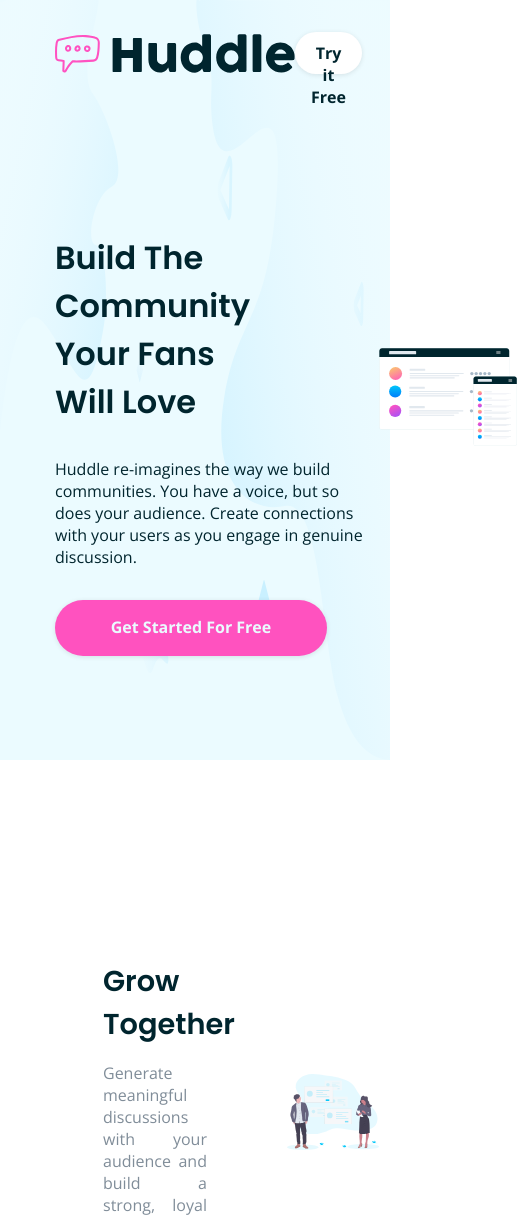
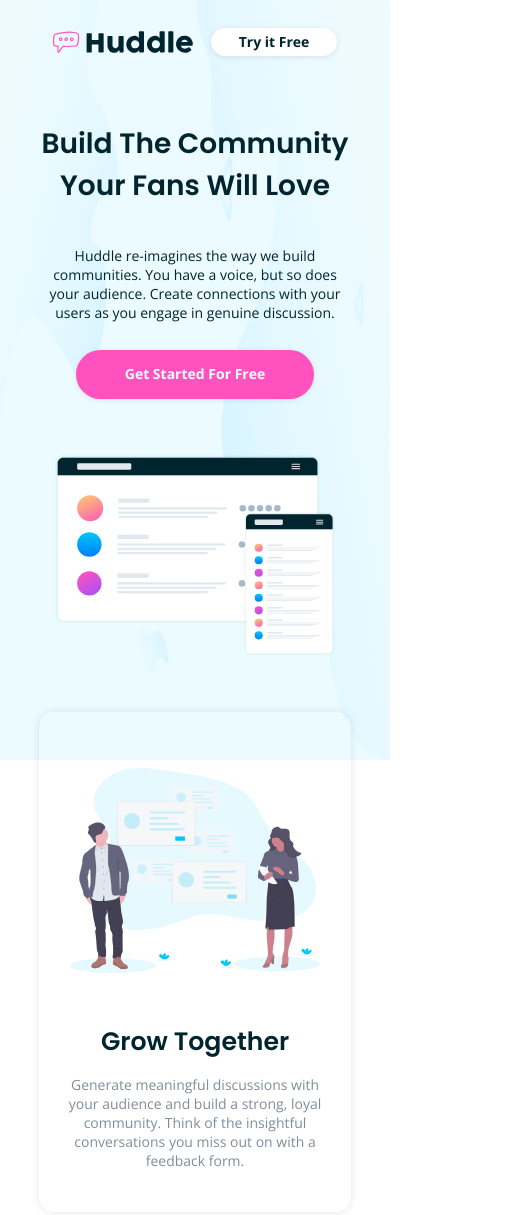
Before and after one commit to NeradoOne/HuddleLandingPage, a plain HTML site: page index.html in a window 390 px wide. Shown: the top 1215 px of the page, 518 px wide, since content can reach past the window. Drawn offline with nearby package versions, Linux system fonts and the light colour scheme.

Commit message:
added media queries

```diff
--- a/index.html
+++ b/index.html
@@ -12,14 +12,14 @@
   <!--  FontAwesome -->
   <link rel="stylesheet" href="https://cdnjs.cloudflare.com/ajax/libs/font-awesome/5.13.1/css/all.min.css">
   <!--  Custom CSS  -->
-  <link rel="stylesheet" href="style.css">
+  <link rel="stylesheet" href="./style.css">
 
 </head>
 <body>
 <main class="container" >
   <img class="bg desktop" src="./images/bg-hero-desktop.svg" alt="">
   <header class="head-bar" >
-    <img src="/images/logo.svg" alt="Huddle Logotype">
+    <img src="./images/logo.svg" alt="Huddle Logotype">
     <a class="btn btn-w" href="#">Try it Free</a>
   </header>
   <section class="content main">
@@ -35,7 +35,7 @@
     <h2 class="subtitle" >Grow Together</h2>
     <p>Generate meaningful discussions with your audience and build a strong, loyal community. Think of the insightful conversations you miss out on with a feedback form.</p>
   </article>
-    <img src="/images/illustration-grow-together.svg" alt="Grow Together Ilustation" >
+    <img src="./images/illustration-grow-together.svg" alt="Grow Together Ilustation" >
   </section>
   <section class="content content-2">
     <article>
@@ -49,7 +49,7 @@
     <h2 class="subtitle" >Your Users</h2>
     <p>It takes no time at all to integrate Huddle with your app's authentication solution. This means, once signed in to your app, your users can start chatting immediately.</p>
   </article>
-    <img src="/images/illustration-your-users.svg" alt="Users Ilustation" >
+    <img src="./images/illustration-your-users.svg" alt="Users Ilustation" >
   </section>
 </main>
 <footer>
--- a/style.css
+++ b/style.css
@@ -1,56 +1,62 @@
-.attribution { font-size: 11px; text-align: center; }
-.attribution a { color: hsl(228, 45%, 44%); }
+.attribution {
+  font-size: 11px;
+  text-align: center;
+}
+.attribution a {
+  color: hsl(228, 45%, 44%);
+}
 
-:root{
+:root {
   --pink: hsl(322, 100%, 66%);
   --dark: hsl(192, 100%, 9%);
   --gray: hsl(208, 11%, 55%);
   --ligth: hsl(193, 100%, 96%);
 }
 
-body{
+body {
   margin: 0;
   padding: 0;
-    font-family: 'Open Sans', sans-serif;
+  font-family: "Open Sans", sans-serif;
   color: var(--gray);
   overflow-x: hidden;
 }
-h1, h2{
-    font-family: 'Poppins', sans-serif;
+h1,
+h2 {
+  font-family: "Poppins", sans-serif;
   font-weight: 600;
   color: var(--dark);
 }
 
-img{
+img {
   align-self: center;
   width: 50%;
   height: 50%;
 }
 
-.bg{
+.bg {
   margin: 0;
   padding: 0;
   background-color: var(--ligth);
   position: absolute;
   z-index: -1;
-    top :0;
-    left:0;
+  top: 0;
+  left: 0;
   width: 100vw;
   max-height: 800px;
   height: 90vh;
 }
 
-.head-bar{
+.head-bar {
   display: flex;
   justify-content: space-between;
   align-items: center;
   margin: 2em 0;
   padding: 0 1em;
 }
-.head-bar img{
+.head-bar img {
   width: 15em;
 }
-.btn{
+.btn {
   text-align: center;
   text-decoration: none;
   font-weight: bold;
@@ -58,23 +64,23 @@ img{
   height: 1em;
   padding: 1em;
   border-radius: 50px;
-    box-shadow: 0 1px 5px rgba(0, 0, 0, .1);
-    transition: box-shadow .3s ease-in-out, text-shadow .3s ease-in-out;
+  box-shadow: 0 1px 5px rgba(0, 0, 0, 0.1);
+  transition: box-shadow 0.3s ease-in-out, text-shadow 0.3s ease-in-out;
 }
-.btn-w{
-    padding-top: .63em;
+.btn-w {
+  padding-top: 0.63em;
   background-color: #fff;
   color: var(--dark);
 }
-.btn:hover{
-    text-shadow: 0 0 5px rgba(0, 0, 0, .3) ;
-    box-shadow: 0 1px 5px rgba(0, 0, 0, .5);
+.btn:hover {
+  text-shadow: 0 0 5px rgba(0, 0, 0, 0.3);
+  box-shadow: 0 1px 5px rgba(0, 0, 0, 0.5);
 }
-.btn-w:hover{
-    text-shadow: 0 0 10px rgba(255, 82, 191, .3) ;
-    box-shadow: 0 1px 10px rgba(255, 82, 191, .3) ;
+.btn-w:hover {
+  text-shadow: 0 0 10px rgba(255, 82, 191, 0.3);
+  box-shadow: 0 1px 10px rgba(255, 82, 191, 0.3);
 }
-.btn-p{
+.btn-p {
   display: inline-block;
   background-color: var(--pink);
   color: var(--ligth);
@@ -82,76 +88,75 @@ img{
   height: 1.5em;
 }
 
-.container{
+.container {
   width: 80%;
   max-width: 1400px;
   margin: 0 auto;
 }
-.content{
+.content {
   padding: 0 4em;
   margin: 4em 0;
   display: flex;
   justify-content: space-between;
 }
 
-.main{
+.main {
   margin-bottom: 8em;
   padding: 0 1em;
 }
-.main .title{
+.main .title {
   margin-top: 3em;
   padding: 0;
   padding-right: 4em;
   font-size: 2em;
 }
-.main p{
+.main p {
   color: var(--dark);
   margin-bottom: 2em;
 }
 
-.content-1{
+.content-1 {
   margin: 10em 0;
 }
-.content-1 .subtitle{
+.content-1 .subtitle {
   font-size: 1.8em;
   order: 1;
   margin: 5em 0 0;
 }
-.content-1 p{
+.content-1 p {
   order: 1;
   padding-right: 5em;
   text-align: justify;
 }
-.content-1 img{
+.content-1 img {
   order: 2;
 }
 
-
-.content-2 .subtitle{
+.content-2 .subtitle {
   padding-left: 2.8em;
   font-size: 1.8em;
   margin: 5em 0 0;
 }
-.content-2 p{
+.content-2 p {
   padding-left: 5em;
   text-align: justify;
 }
-.content-2 img{
-order:1
+.content-2 img {
+  order: 1;
 }
-.content-2 article{
+.content-2 article {
   order: 2;
 }
 
-footer{
+footer {
   margin-top: 30%;
   background-color: var(--dark);
   position: relative;
-    padding: 6em 0 .5em;
+  padding: 6em 0 0.5em;
   color: var(--ligth);
 }
 
-.pop-up{
+.pop-up {
   color: var(--dark);
   background-color: #fff;
   padding: 2em;
@@ -161,50 +166,135 @@ footer{
   top: -20%;
   max-width: 600px;
   width: 40%;
-    display:flex;
+  display: flex;
   align-items: center;
   justify-content: center;
   flex-direction: column;
   border-radius: 15px;
-    box-shadow: 3px 3px 10px rgba(0, 0, 0, .2);
+  box-shadow: 3px 3px 10px rgba(0, 0, 0, 0.2);
 }
-    .pop-up h3{margin-top: 0;}
+.pop-up h3 {
+  margin-top: 0;
+}
 
-.logo path{
+.logo path {
   fill: var(--ligth);
 }
-.lists{
+.lists {
   padding-top: 2em;
   display: grid;
   column-gap: 1em;
   grid-template-columns: 2fr repeat(3, 1fr);
 }
-.list{
+.list {
   list-style: none;
   padding-inline-start: 0;
 }
-.list i{
-    margin-right: .5em;
+.list i {
+  margin-right: 0.5em;
 }
 
-.list li{
+.list li {
   margin: 1em 0;
 }
-.social{
+.social {
   padding-top: 2em;
 }
-.social a{
+.social a {
   color: var(--ligth);
   font-size: 1.5em;
   letter-spacing: 1em;
-    transition: color .3s ease-in-out;
+  transition: color 0.3s ease-in-out;
 }
-.lists a:hover{
+.lists a:hover {
   color: var(--pink);
 }
 
-footer p{
+footer p {
   margin-top: 2em;
   text-align: end;
-    font-size: .8em;
+  font-size: 0.8em;
 }
+
+@media screen and (max-width: 768px) {
+  body {
+    font-size: 14px;
+  }
+  .content {
+    padding: 0;
+  }
+}
+
+@media screen and (max-width: 600px) {
+  .head-bar img {
+    width: 10em;
+  }
+  .head-bar .btn.btn-w {
+    height: 0.7em;
+    width: 7em;
+    padding-top: 0.3em;
+  }
+  .bg {
+    height: 90vh;
+    max-height: 90vh;
+  }
+  .content {
+    text-align: center;
+    justify-content: center;
+    flex-direction: column;
+  }
+  .main {
+    margin: 0;
+  }
+  .main .title {
+    padding: 0;
+    margin: 1.4em auto;
+  }
+  .main p {
+    margin-top: 0;
+  }
+  .content img {
+    margin: 4em auto 0;
+    width: 90%;
+  }
+  .content-1,
+  .content-2 {
+    margin: 4em 0 0;
+    padding: 0 1.2em 2em;
+    border-radius: 15px;
+    box-shadow: 0px 0px 8px rgba(0, 0, 0, 0.1);
+  }
+  .content-1 .subtitle,
+  .content-2 .subtitle {
+    padding: 0;
+    margin-top: 2em;
+  }
+  .content-1 article p,
+  .content-2 article p {
+    padding: 0;
+    text-align: center;
+  }
+  .content-1 img {
+    order: -1;
+  }
+
+  .pop-up {
+    width: 70%;
+    top: -10%;
+  }
+  .lists {
+    grid-template-columns: 1fr;
+  }
+  .list {
+    margin: 0;
+  }
+  .social {
+    text-align: center;
+  }
+  footer p {
+    text-align: center;
+  }
+  .logo {
+    margin-top: 4em;
+  }
+}
```
Lines whose indentation alone changed are shown as unchanged.
